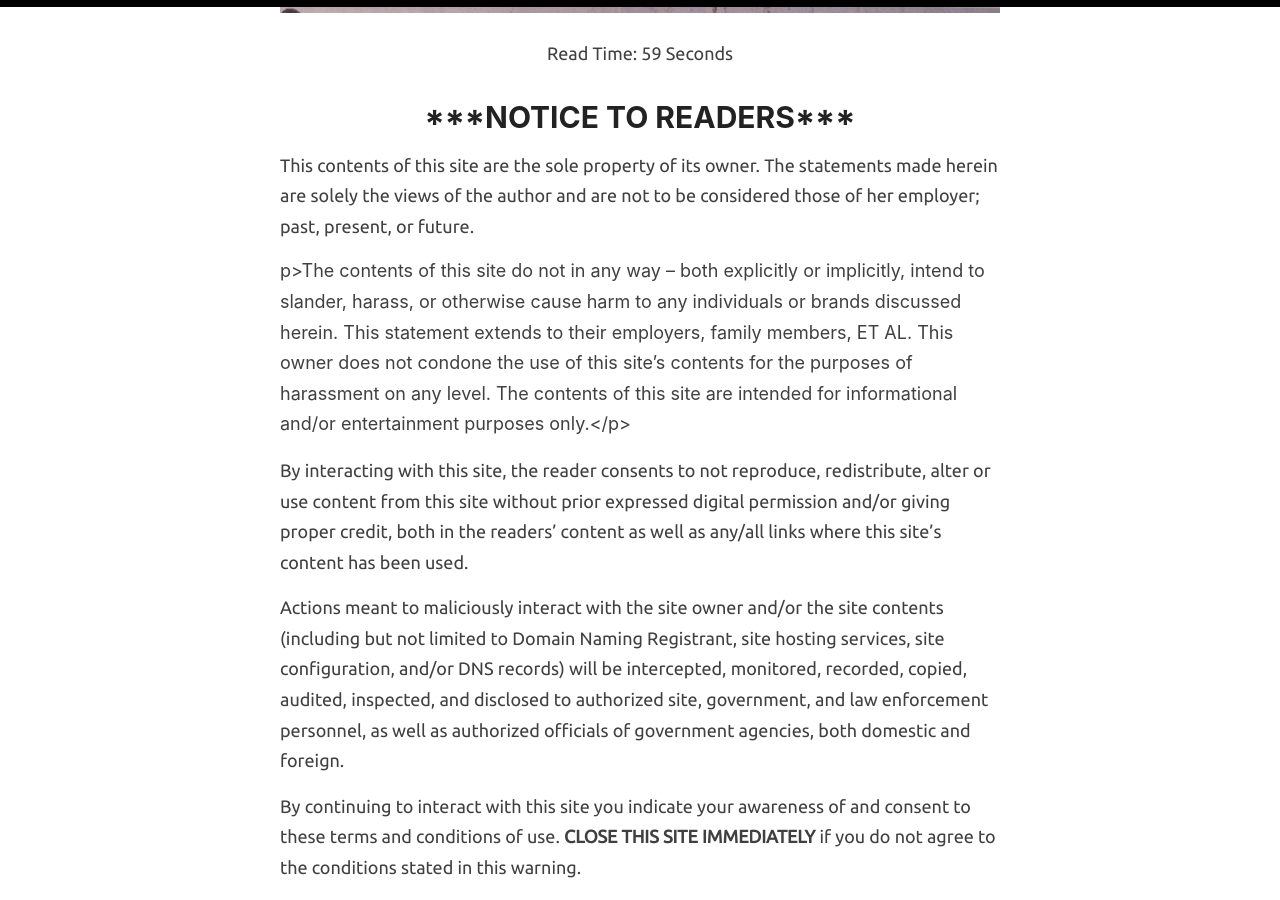
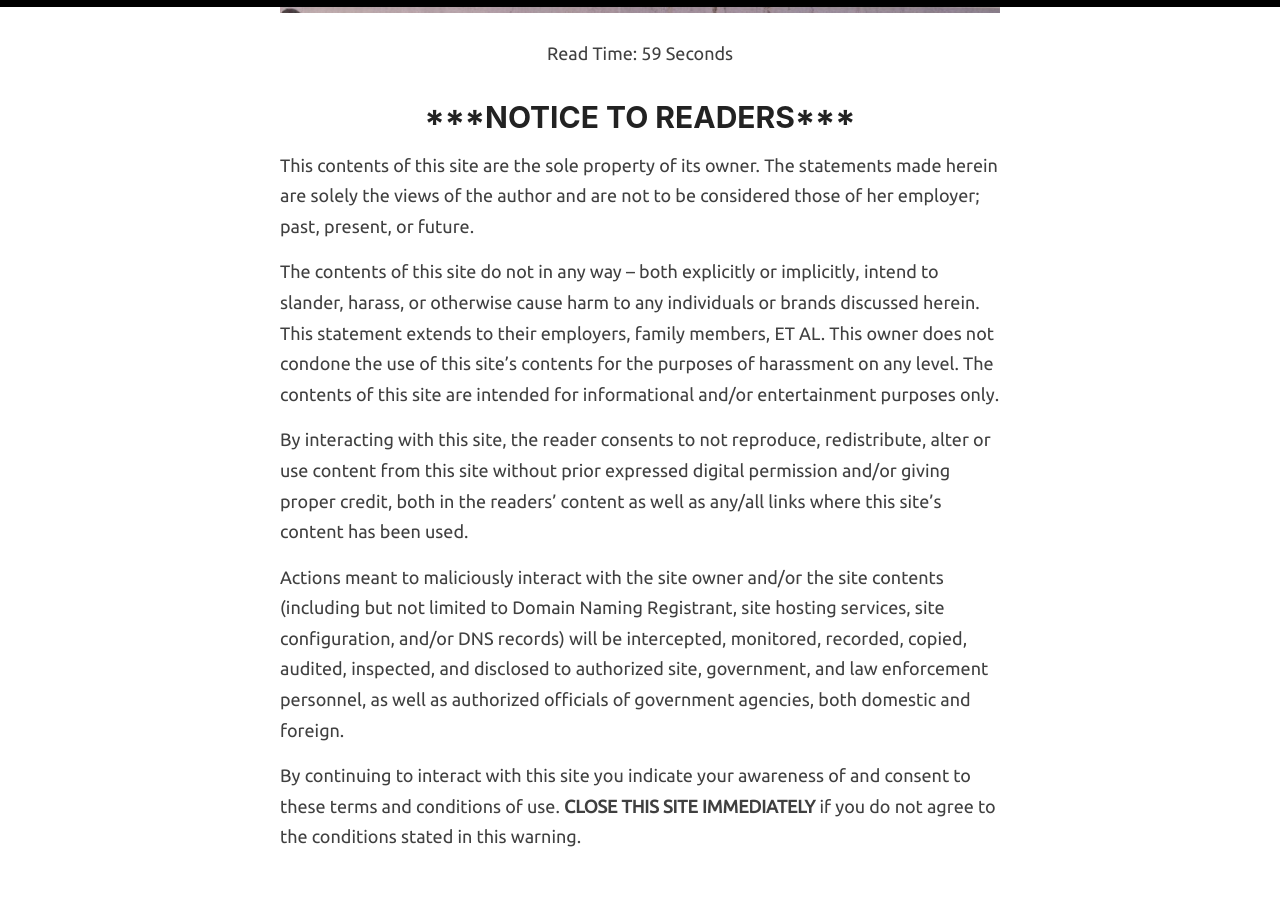
Before and after one commit to chmodrwxio/chmodrwxio.github.io, a Jekyll site: the page built from _pages/banner.md, in a window 1280 px wide and 900 px high, scrolled down 491 px. Built offline with Jekyll 4.4.1, drawn with Linux system fonts in a browser that asks for light colours.

Commit message:
repaired scripting line 20

```diff
--- a/_pages/banner.md
+++ b/_pages/banner.md
@@ -17,7 +17,7 @@ permalink: /banner/
 herein are solely the views of the author and are not to be considered those of
 her employer; past, present, or future.</p>
 
-p>The contents of this site do not in any way – both explicitly or implicitly,
+<p>The contents of this site do not in any way – both explicitly or implicitly,
 intend to slander, harass, or otherwise cause harm to any individuals or
 brands discussed herein. This statement extends to their employers, family
 members, ET AL. This owner does not condone the use of this site’s contents for
```
